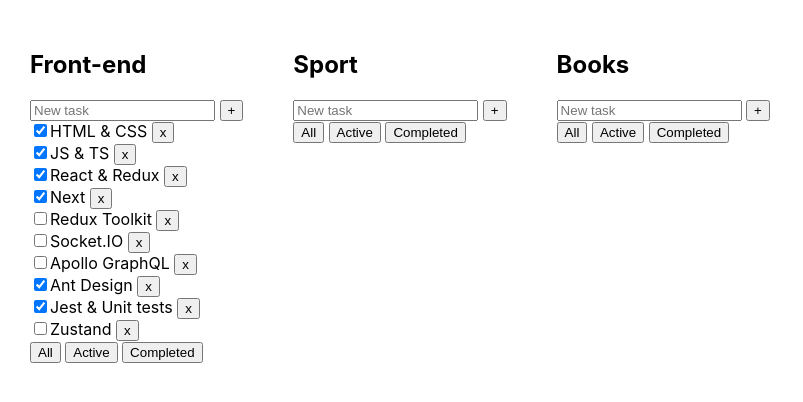
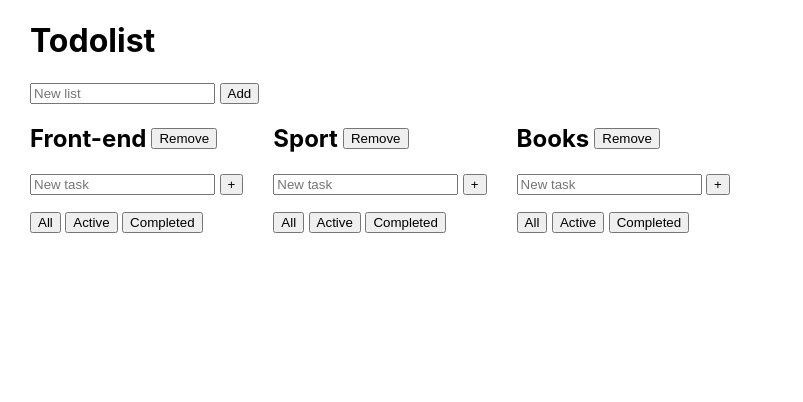
Before and after one commit to nikolayhotim1/hotims-todolist, a React (Create React App) app: page / in a window 1280 px wide. Shown: the top 402 px of the page, without its empty margins (0-803 px from the left). Built offline with nearby package versions, Linux system fonts and the light colour scheme.

Commit message:
feature: add lists with ability remove it

```diff
--- a/src/App.css
+++ b/src/App.css
@@ -1,14 +1,27 @@
 .App {
-	padding: 30px;
-	display: flex;
+	margin-left: 30px;
 }
 
-.App > div {
-	margin-right: 50px;
+.todolist {
+	display: flex;
+	flex-wrap: wrap;
 }
 
-ul {
+.list {
+	margin-right: 30px;
+}
+
+.title {
+	display: flex;
+	align-items: center;
+}
+
+.button {
+	height: 21.2px;
+	margin-left: 5px;
+}
+
+.tasks {
 	list-style-type: none;
-	margin: 0;
 	padding: 0;
 }
--- a/src/App.tsx
+++ b/src/App.tsx
@@ -8,22 +8,11 @@ type List = {
 	listTasks: Task[]
 }
 
-const tasksForTodolist = [
+const initialTasks = [
 	{
 		listId: 1,
 		listTitle: 'Front-end',
-		listTasks: [
-			{ id: 1, title: 'HTML & CSS', isDone: true },
-			{ id: 2, title: 'JS & TS', isDone: true },
-			{ id: 3, title: 'React & Redux', isDone: true },
-			{ id: 4, title: 'Next', isDone: true },
-			{ id: 5, title: 'Redux Toolkit', isDone: false },
-			{ id: 6, title: 'Socket.IO', isDone: false },
-			{ id: 7, title: 'Apollo GraphQL', isDone: false },
-			{ id: 8, title: 'Ant Design', isDone: true },
-			{ id: 9, isDone: true, title: 'Jest & Unit tests' },
-			{ id: 10, isDone: false, title: 'Zustand' }
-		]
+		listTasks: []
 	},
 	{
 		listId: 2,
@@ -36,17 +25,22 @@ const tasksForTodolist = [
 		listTasks: []
 	}
 ]
-let nextTaskId = 11
+let nextId = 4
 
 export default function App() {
-	const [tasks, setTasks] = useState<List[]>(tasksForTodolist)
+	const [tasks, setTasks] = useState<List[]>(initialTasks)
+	const [newList, setNewList] = useState('')
 
 	function addTask(listId: number, title: string) {
 		setTasks(
 			tasks.map(l =>
-				l.listId !== listId ? l : { ...l, listTasks: [...l.listTasks, { id: nextTaskId++, title: title, isDone: false }] }
+				l.listId !== listId ? l : { ...l, listTasks: [...l.listTasks, { id: nextId++, title: title, isDone: false }] }
 			)
 		)
+	}
+
+	function addList(listTitle: string) {
+		setTasks([...tasks, { listId: nextId++, listTitle: listTitle, listTasks: [] }])
 	}
 
 	function changeIsDone(listId: number, id: number) {
@@ -63,19 +57,36 @@ export default function App() {
 		setTasks(tasks.map(l => (l.listId !== listId ? l : { ...l, listTasks: l.listTasks.filter(lt => lt.id !== id) })))
 	}
 
+	function removeList(listId: number) {
+		setTasks(tasks.filter(l => l.listId !== listId))
+	}
+
 	return (
 		<div className='App'>
+			<h1>Todolist</h1>
+			<input placeholder='New list' onChange={e => setNewList(e.currentTarget.value)} value={newList} />{' '}
+			<button
+				onClick={() => {
+					setNewList('')
+					addList(newList)
+				}}
+			>
+				Add
+			</button>
+			<div className='todolist'>
 				{tasks.map(l => (
 					<Todolist
 						key={l.listId}
-					listId={l.listId}
+						id={l.listId}
 						title={l.listTitle}
 						tasks={l.listTasks}
 						removeTask={removeTask}
+						removeList={removeList}
 						changeIsDone={changeIsDone}
 						addTask={addTask}
 					/>
 				))}
 			</div>
+		</div>
 	)
 }
--- a/src/Todolist.tsx
+++ b/src/Todolist.tsx
@@ -9,16 +9,17 @@ export type Task = {
 type FilterValues = 'all' | 'active' | 'completed'
 
 type Props = {
-	listId: number
+	id: number
 	title: string
 	tasks: Task[]
 	removeTask: (listId: number, id: number) => void
+	removeList: (listId: number) => void
 	changeIsDone: (listId: number, id: number) => void
 	addTask: (listId: number, title: string) => void
 }
 
-export function Todolist({ listId, title, tasks, removeTask, changeIsDone, addTask }: Props) {
-	const [newTaskTitle, setNewTaskTitle] = useState('')
+export function Todolist({ id, title, tasks, removeTask, removeList, changeIsDone, addTask }: Props) {
+	const [newTask, setNewTask] = useState('')
 	const [filter, setFilter] = useState<FilterValues>('all')
 	let filteredTasks = tasks
 
@@ -38,24 +39,29 @@ export function Todolist({ listId, title, tasks, removeTask, changeIsDone, addTa
 	}
 
 	return (
-		<div>
-			<h2>{title}</h2>
+		<div className='list'>
+			<div className='title'>
+				<h2>{title}</h2>
+				<button className='button' onClick={() => removeList(id)}>
+					Remove
+				</button>
+			</div>
 			<div>
-				<input placeholder='New task' onChange={e => setNewTaskTitle(e.currentTarget.value)} value={newTaskTitle} />{' '}
+				<input placeholder='New task' onChange={e => setNewTask(e.currentTarget.value)} value={newTask} />{' '}
 				<button
 					onClick={() => {
-						setNewTaskTitle('')
-						addTask(listId, newTaskTitle)
+						setNewTask('')
+						addTask(id, newTask)
 					}}
 				>
 					+
 				</button>
 			</div>
-			<ul>
+			<ul className='tasks'>
 				{filteredTasks.map(t => (
 					<li key={t.id}>
-						<input type='checkbox' checked={t.isDone} onChange={() => changeIsDone(listId, t.id)} />
-						<span>{t.title}</span> <button onClick={() => removeTask(listId, t.id)}>x</button>
+						<input type='checkbox' checked={t.isDone} onChange={() => changeIsDone(id, t.id)} />
+						<span>{t.title}</span> <button onClick={() => removeTask(id, t.id)}>x</button>
 					</li>
 				))}
 			</ul>
```
Lines whose indentation alone changed are shown as unchanged.
